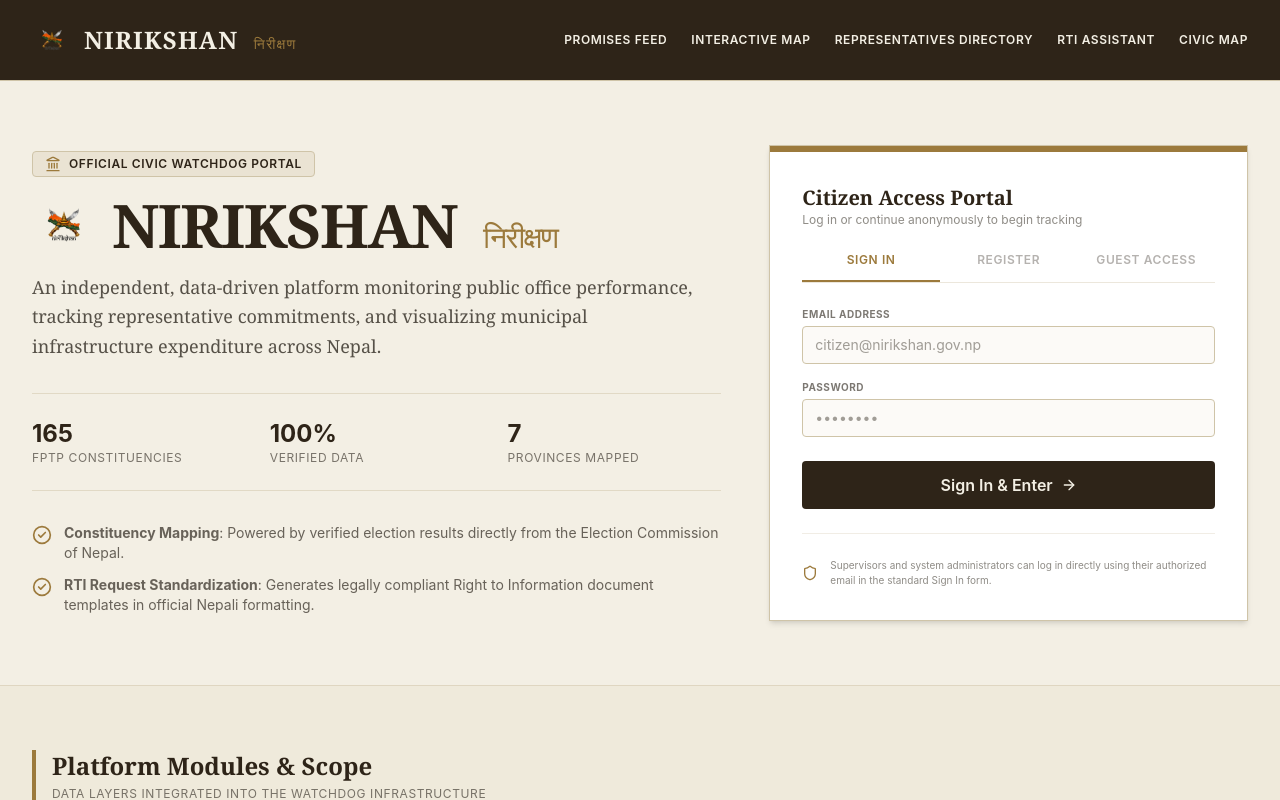
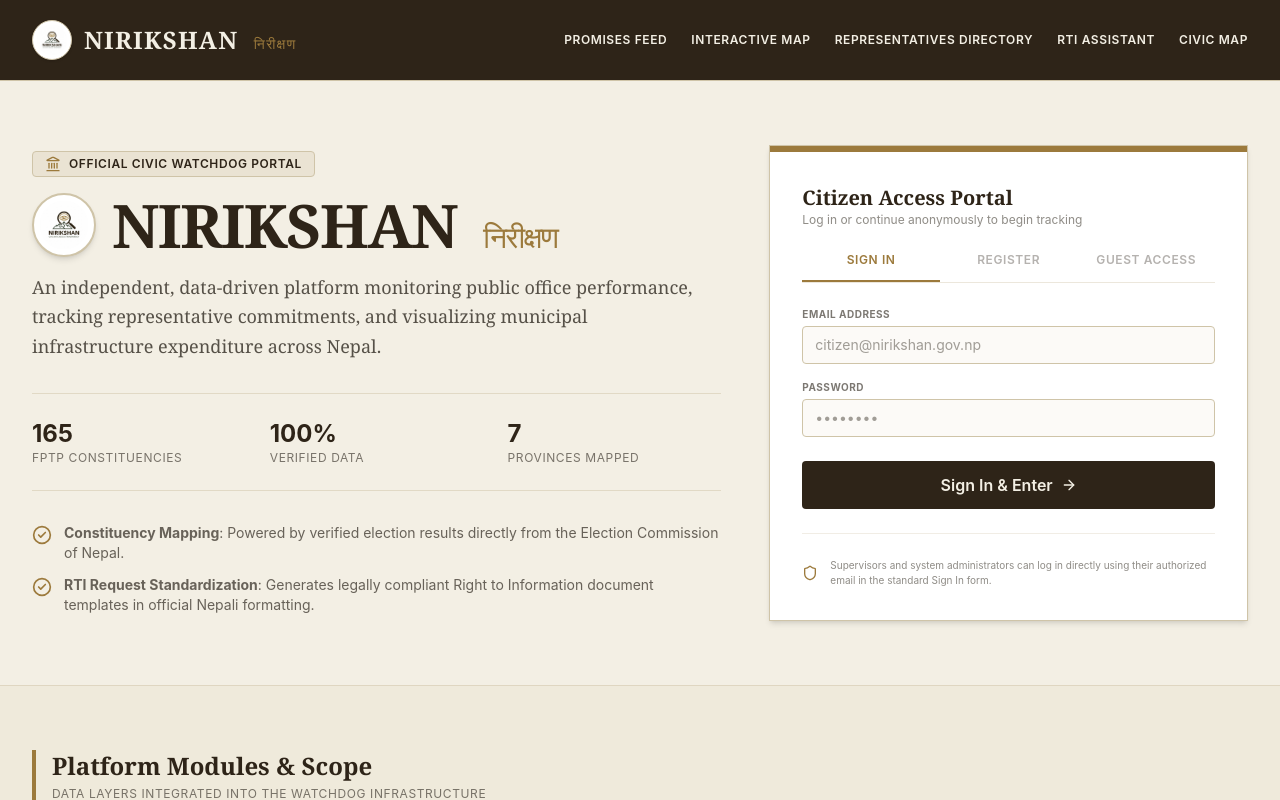
Before and after one commit to Article-Craft/Nirikshan, a React (Vite) app in the folder client/: page / in a window 1280 px wide. Shown: the top 800 px of the page. Built offline with nearby package versions, Linux system fonts and the light colour scheme; no server answers.

Commit message:
Merge pull request #15 from devashmit/Ashmit

```diff
--- a/client/src/App.jsx
+++ b/client/src/App.jsx
@@ -94,7 +94,7 @@ export default function App() {
       {isPreloading && (
         <div className={`fixed inset-0 bg-pagoda-wood z-[9999] flex flex-col items-center justify-center text-himalayan-mist transition-opacity duration-500 ${preloaderFade ? 'opacity-0 pointer-events-none' : 'opacity-100'}`}>
           <div className="flex flex-col items-center space-y-6">
-            <img src="/logo.png" alt="Nirikshan Logo" className="w-24 h-24 object-contain animate-pulse" />
+            <img src="/logo.png" alt="Nirikshan Logo" className="w-24 h-24 object-contain rounded-full p-2 bg-white border-2 border-temple-brass shadow-xl animate-pulse" />
             <h1 className="text-3xl font-serif tracking-wider font-extrabold text-himalayan-mist text-center">
               NIRIKSHAN <span className="font-sans font-light text-lg tracking-widest text-temple-brass block text-center mt-2">निरीक्षण</span>
             </h1>
@@ -108,7 +108,7 @@ export default function App() {
           <header className="bg-pagoda-wood text-himalayan-mist border-b border-dust-beige shadow-sm">
             <div className="max-w-7xl mx-auto px-4 sm:px-6 lg:px-8 h-20 flex justify-between items-center">
               <Link to="/" className="flex items-center gap-3 group">
-                <img src="/logo.png" alt="Nirikshan Logo" className="w-10 h-10 object-contain" />
+                <img src="/logo.png" alt="Nirikshan Logo" className="w-10 h-10 object-contain rounded-full p-1 bg-white border border-dust-beige shadow-sm" />
                 <span className="text-2xl font-serif tracking-wider font-extrabold text-himalayan-mist group-hover:text-temple-brass transition-colors">
                   NIRIKSHAN <span className="font-sans font-light text-sm tracking-widest text-temple-brass block md:inline md:ml-2">निरीक्षण</span>
                 </span>
--- a/client/src/pages/LandingPage.jsx
+++ b/client/src/pages/LandingPage.jsx
@@ -68,7 +68,7 @@ export default function LandingPage({ setUser }) {
               <Landmark className="w-4 h-4 text-temple-brass" /> Official Civic Watchdog Portal
             </div>
             <div className="flex items-center gap-4 flex-wrap">
-              <img src="/logo.png" alt="Nirikshan Logo" className="w-16 h-16 object-contain" />
+              <img src="/logo.png" alt="Nirikshan Logo" className="w-16 h-16 object-contain rounded-full p-1.5 bg-white border-2 border-dust-beige shadow-md" />
               <h1 className="text-4xl sm:text-5xl lg:text-6xl font-serif font-extrabold text-pagoda-wood leading-none tracking-tight">
                 NIRIKSHAN <span className="font-sans font-light text-2xl lg:text-3xl text-temple-brass block sm:inline sm:ml-3">निरीक्षण</span>
               </h1>
```
Also changed, not shown: client/public/logo.png, client/src/assets/logo.png.
